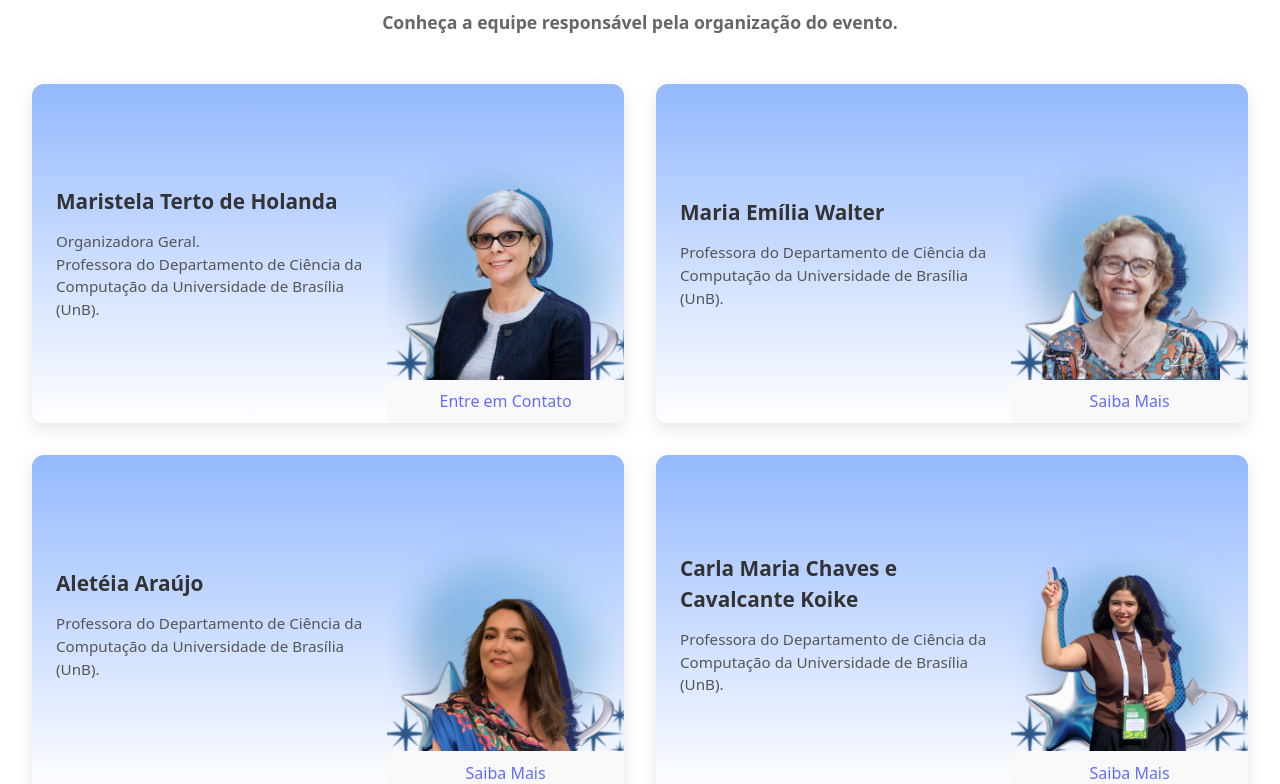
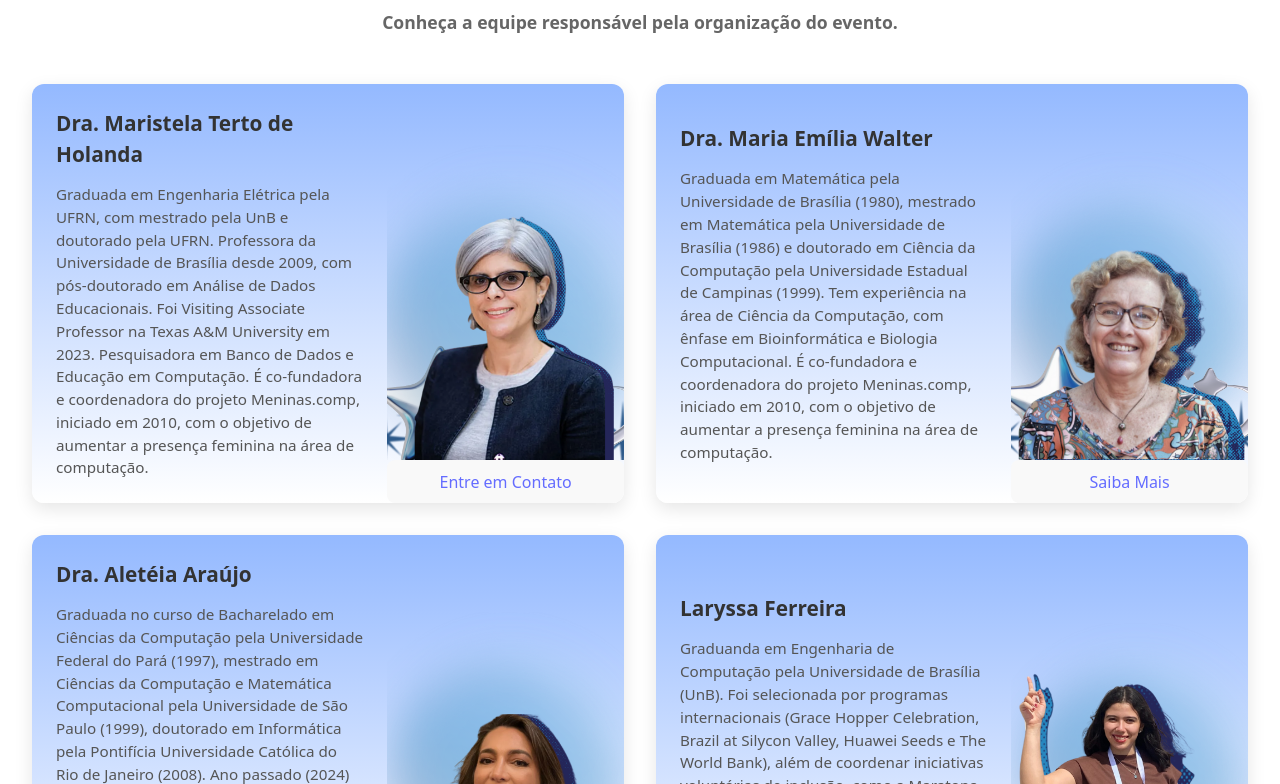
Before and after one commit to aadriellyy/landing-site-acmw, a React (Vite) app in the folder acmw-landing/: page / in a window 1280 px wide. Shown: the part 3456-4240 px from the top of the page. Built offline with nearby package versions, Linux system fonts and the light colour scheme.

Commit message:
:sparkles: fix: descricao cards

```diff
--- a/acmw-landing/src/sections/Members.jsx
+++ b/acmw-landing/src/sections/Members.jsx
@@ -9,37 +9,37 @@ import Laryssa from "../assets/laryssa.png";
 export default function ProgramsSection() {
   const members = [
     {
-      title: "Maristela Terto de Holanda",
+      title: "Dra. Maristela Terto de Holanda",
       description:
-        "Organizadora Geral.\nProfessora do Departamento de Ciência da Computação da Universidade de Brasília (UnB).",
+        "Graduada em Engenharia Elétrica pela UFRN, com mestrado pela UnB e doutorado pela UFRN. Professora da Universidade de Brasília desde 2009, com pós-doutorado em Análise de Dados Educacionais. Foi Visiting Associate Professor na Texas A&M University em 2023. Pesquisadora em Banco de Dados e Educação em Computação. É co-fundadora e coordenadora do projeto Meninas.comp, iniciado em 2010, com o objetivo de aumentar a presença feminina na área de computação.",
       image: Maristela,
       refName: "Entre em Contato"
     },
     {
-      title: "Maria Emília Walter",
+      title: "Dra. Maria Emília Walter",
       description:
-        "Professora do Departamento de Ciência da Computação da Universidade de Brasília (UnB).",
+        "Graduada em Matemática pela Universidade de Brasília (1980), mestrado em Matemática pela Universidade de Brasília (1986) e doutorado em Ciência da Computação pela Universidade Estadual de Campinas (1999). Tem experiência na área de Ciência da Computação, com ênfase em Bioinformática e Biologia Computacional. É co-fundadora e coordenadora do projeto Meninas.comp, iniciado em 2010, com o objetivo de aumentar a presença feminina na área de computação.",
       image: MariaEmilia,
       refName: "Saiba Mais"
     },
     {
-      title: "Aletéia Araújo",
+      title: "Dra. Aletéia Araújo",
       description:
-        "Professora do Departamento de Ciência da Computação da Universidade de Brasília (UnB).",
+        "Graduada no curso de Bacharelado em Ciências da Computação pela Universidade Federal do Pará (1997), mestrado em Ciências da Computação e Matemática Computacional pela Universidade de São Paulo (1999), doutorado em Informática pela Pontifícia Universidade Católica do Rio de Janeiro (2008). Ano passado (2024) fez pós-doutorado na University of Melbourne na Austrália. Ela é cofundadora e coordenadora do projeto de extensão Meninas.comp da UnB desde 2010. Atualmente, é coordenadora do Programa Nacional da SBC – Meninas Digitais.",
       image: Aleteia,
       refName: "Saiba Mais"
     },
     {
-      title: "Carla Maria Chaves e Cavalcante Koike",
+      title: "Laryssa Ferreira",
       description:
-        "Professora do Departamento de Ciência da Computação da Universidade de Brasília (UnB).",
+        "Graduanda em Engenharia de Computação pela Universidade de Brasília (UnB). Foi selecionada por programas internacionais (Grace Hopper Celebration, Brazil at Silycon Valley, Huawei Seeds e The World Bank), além de coordenar iniciativas voluntárias de inclusão, como a Maratona Feminina de Programação e competições femininas de programação do Meninas.Comp. É apaixonada por liderar projetos, arte e aprender idiomas! ",
       image: Laryssa,
       refName: "Saiba Mais"
     },
     {
-      title: "Carla Maria Chaves e Cavalcante Koike",
+      title: "Adrielly Lima",
       description:
-        "Professora do Departamento de Ciência da Computação da Universidade de Brasília (UnB).",
+        "Graduanda em Ciência da Computação pela Universidade de Brasília (UnB). Estagiária no Tribunal Superior Eleitoral, desenvolvedora e coordenadora na Empresa Júnior de Computação da UnB, também faz parte de iniciativas voluntárias para apoiar mulheres na computação, sendo uma integrante brilhante da equipe Meninas.Comp colaborando na criação de Maratonas de Programação e matériais didáticos para as escolas públicas, além de monitora do curso meninas programadoras da USP. É apaixonada por computação, viagens, romances épicos e natureza!",
       image: Adrielly,
       refName: "Saiba Mais"
     },
```
